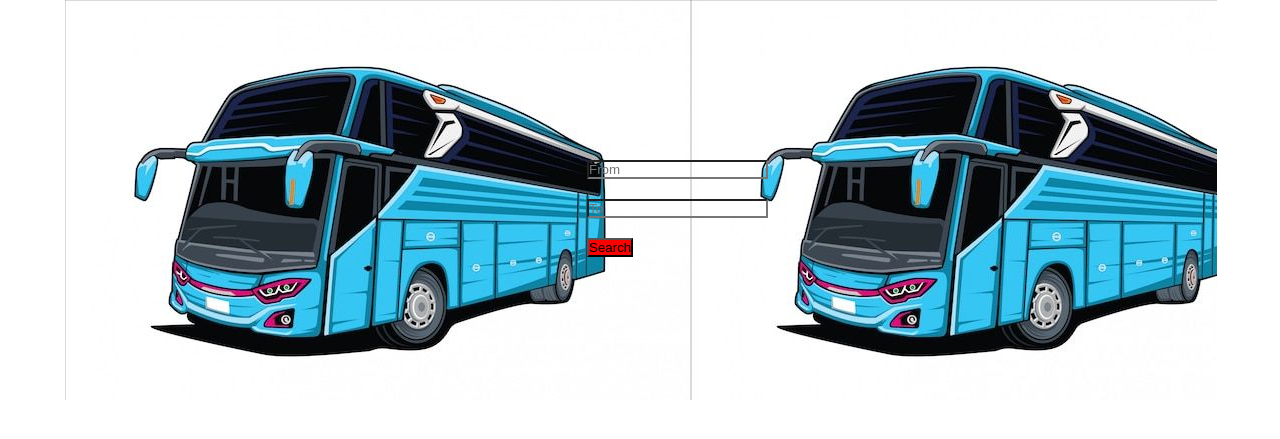
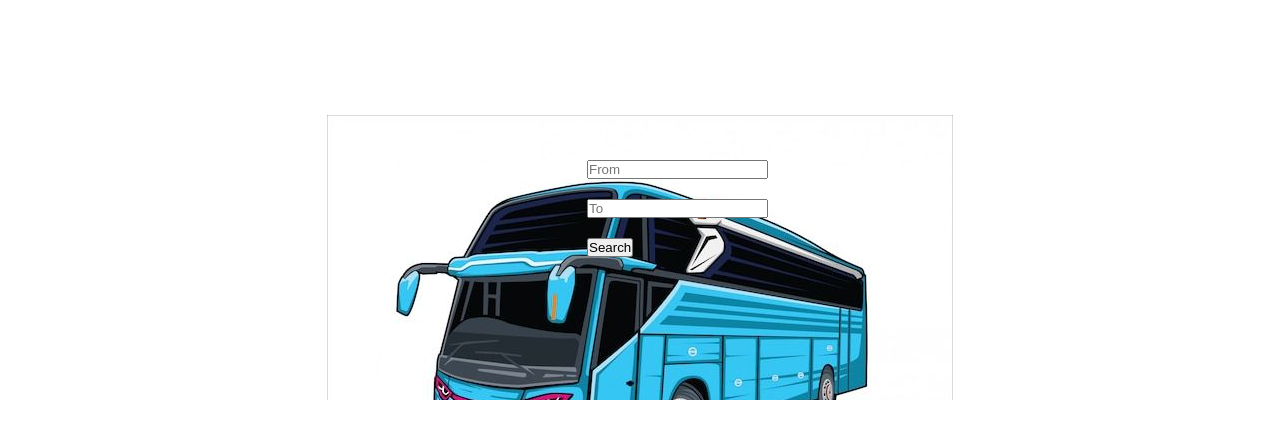
Before and after one commit to Dpkraj1806/map-api, a Flask app: page / in a window 1280 px wide. Shown: the part 77-516 px from the top of the page. Run offline with Flask 2, Linux system fonts and the light colour scheme; some libraries are stand-ins or nearby versions.

Commit message:
final commit

```diff
--- a/static/style.css
+++ b/static/style.css
@@ -15,7 +15,7 @@
 
      input {
          margin: 10px;
-         background-color: transparent;
+         /* background-color: transparent; */
      }
 
      input:hover {
@@ -23,9 +23,9 @@
          size: 100px;
      }
 
-     .submit {
-         background-color: red;
-     }
+     .submit:hover{
+        border: 1px solid red;
+    }
 
      .flex-div {
          display: flex;
@@ -63,7 +63,9 @@
          padding-right: 40%;
          padding-top: 150px;
          background-image: url(../static/banner.jpg);
-         background-repeat: no-repeat, cover;
+         background-repeat: no-repeat;
+         background-attachment: fixed;
+         background-position: center;
          background-color: transparent;
          margin-left: 65px;
      }
```
